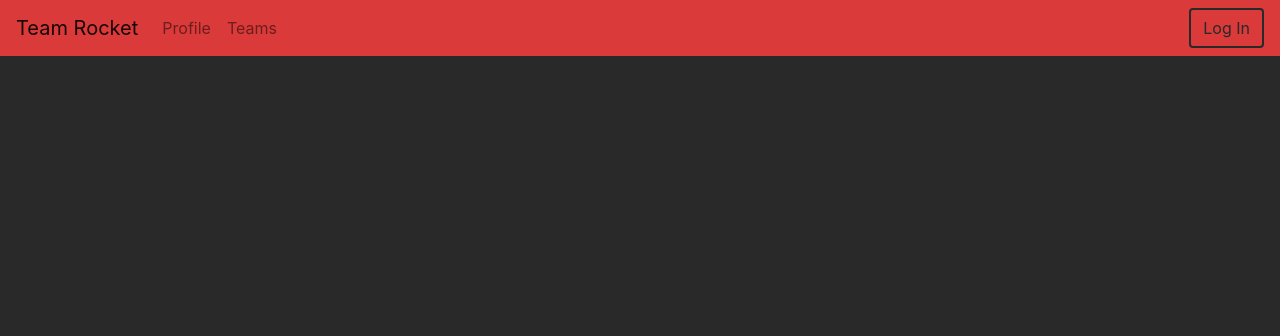
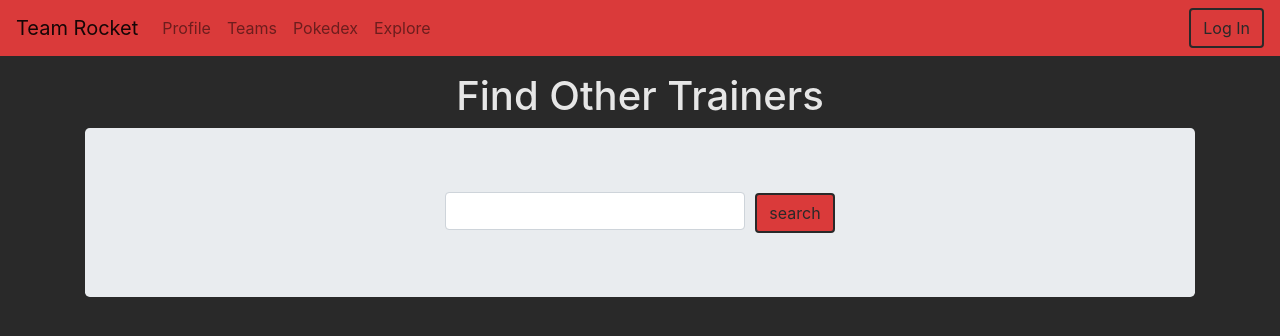
Before and after one commit to nickdstubbs/Team-Rocket, an Angular app in the folder team-rocket-frontend/: page /explore in a window 1280 px wide. Before the commit this address led to /. Shown: the top 336 px of the page. Built offline with nearby package versions, Linux system fonts and the light colour scheme.

Commit message:
Added explore page and navbar links that will eventually lead to the pokedex

```diff
--- a/team-rocket-frontend/src/app/app.component.html
+++ b/team-rocket-frontend/src/app/app.component.html
@@ -10,7 +10,7 @@
     <div class="collapse navbar-collapse" id="navbarSupportedContent">
       <ul class="navbar-nav mr-auto">
         <li class="nav-item">
-          <a class="nav-link" routerLink="/profile" id="navbarDropdown" role="button" data-toggle="dropdown" aria-haspopup="true" aria-expanded="false">Profile</a>
+          <a class="nav-link" routerLink="/profile">Profile</a>
         </li>
         <li class="nav-item" (mouseover)="show()" (mouseleave)="hide()">
           <a class="nav-link" routerLink="/teams">Teams</a>
@@ -18,6 +18,12 @@
             <a class="nav-link" routerLink="/teams">Your Teams</a>
             <a class="nav-link" routerLink="/new-team">Create Team</a>
           </div>
+        </li>
+        <li>
+          <a class="nav-link" routerLink="">Pokedex</a>
+        </li>
+        <li>
+          <a class="nav-link" routerLink="/explore">Explore</a>
         </li>
       </ul>
       <form class="form-inline my-2 my-lg-0">
--- a/team-rocket-frontend/src/app/app.module.ts
+++ b/team-rocket-frontend/src/app/app.module.ts
@@ -9,6 +9,7 @@ import { TeamsComponent } from './components/teams/teams.component';
 import { NewTeamComponent } from './components/new-team/new-team.component';
 import { SignUpComponent } from './components/sign-up/sign-up.component';
 import { LogInComponent } from './components/log-in/log-in.component';
+import { ExploreComponent } from './components/explore/explore.component';
 
 @NgModule({
   declarations: [
@@ -18,7 +19,8 @@ import { LogInComponent } from './components/log-in/log-in.component';
     TeamsComponent,
     NewTeamComponent,
     SignUpComponent,
-    LogInComponent
+    LogInComponent,
+    ExploreComponent
   ],
   imports: [
     BrowserModule,
--- /dev/null
+++ b/team-rocket-frontend/src/app/components/explore/explore.component.css
@@ -0,0 +1,9 @@
+.search{
+    width: 300px;
+    display: inline-block;
+    margin-right: 10px;
+}
+
+.sendSearch {
+    display: inline-block;
+}
--- /dev/null
+++ b/team-rocket-frontend/src/app/components/explore/explore.component.html
@@ -0,0 +1,9 @@
+<div class="container">
+  <h1>Find Other Trainers</h1>
+  <div class="jumbotron">
+    <form>
+      <input class="form-control search" type="text">
+      <button class="btn myButton sendSearch" type="submit">search</button>
+    </form>
+  </div>
+</div>
--- /dev/null
+++ b/team-rocket-frontend/src/app/components/explore/explore.component.ts
@@ -0,0 +1,15 @@
+import { Component, OnInit } from '@angular/core';
+
+@Component({
+  selector: 'app-explore',
+  templateUrl: './explore.component.html',
+  styleUrls: ['./explore.component.css']
+})
+export class ExploreComponent implements OnInit {
+
+  constructor() { }
+
+  ngOnInit() {
+  }
+
+}
--- a/team-rocket-frontend/src/app/components/new-team/new-team.component.css
+++ b/team-rocket-frontend/src/app/components/new-team/new-team.component.css
@@ -18,7 +18,3 @@
     float: right;
     width: 33%
 }
-
-.myOverlay {
-
-}
--- a/team-rocket-frontend/src/app/routing/routing.module.ts
+++ b/team-rocket-frontend/src/app/routing/routing.module.ts
@@ -6,6 +6,7 @@ import { TeamsComponent } from '../components/teams/teams.component';
 import { NewTeamComponent } from '../components/new-team/new-team.component';
 import { SignUpComponent } from '../components/sign-up/sign-up.component';
 import { LogInComponent } from '../components/log-in/log-in.component';
+import { ExploreComponent } from '../components/explore/explore.component';
 const routes: Routes = [
   {
     path: '',
@@ -29,6 +30,9 @@ const routes: Routes = [
   }, {
     path: "log-in",
     component: LogInComponent
+  }, {
+    path: "explore",
+    component: ExploreComponent
   }
 ];
 @NgModule({
```
Also changed, not shown: 1 other file (tests, documents, lock files or other folders).
